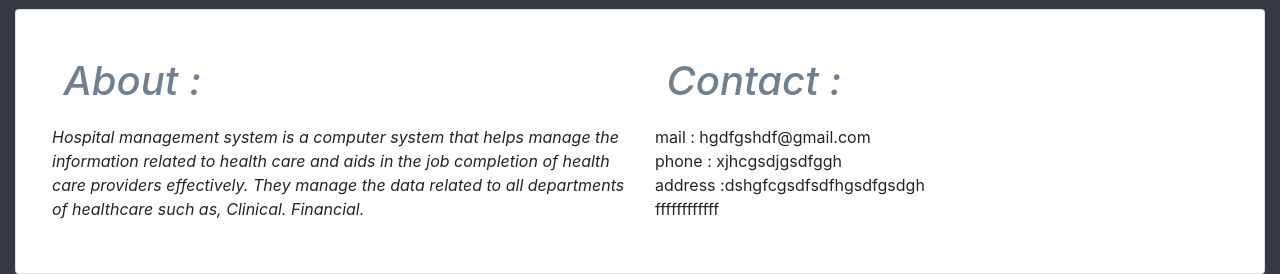
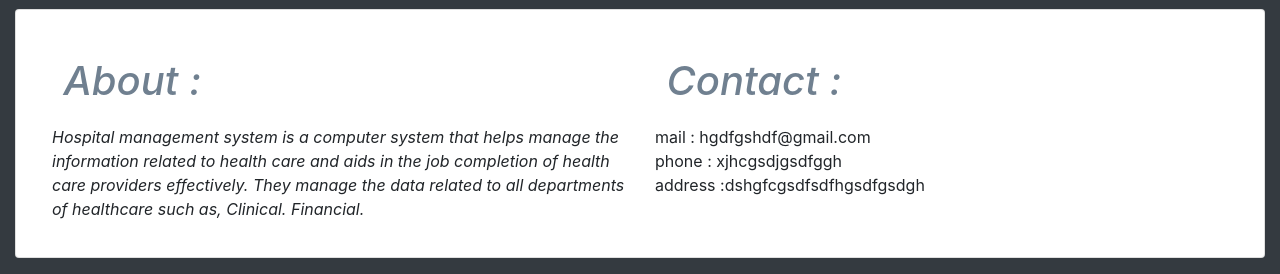
Before and after one commit to manjuluckynithya/mini_p, a plain HTML site: page index1.html in a window 1280 px wide. Shown: the part 564-838 px from the top of the page. Drawn offline with nearby package versions, Linux system fonts and the light colour scheme.

Commit message:
Update index1.html

```diff
--- a/index1.html
+++ b/index1.html
@@ -110,7 +110,7 @@
     mail : hgdfgshdf@gmail.com<br>
     phone : xjhcgsdjgsdfggh<br>
     address :dshgfcgsdfsdfhgsdfgsdgh<br>
-    ffffffffffff
+
   </address>
 </div>
 </div>
```
